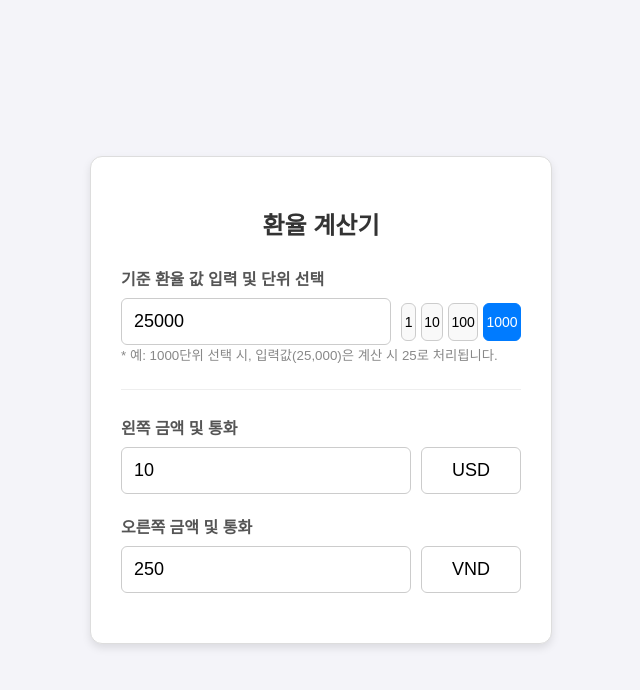
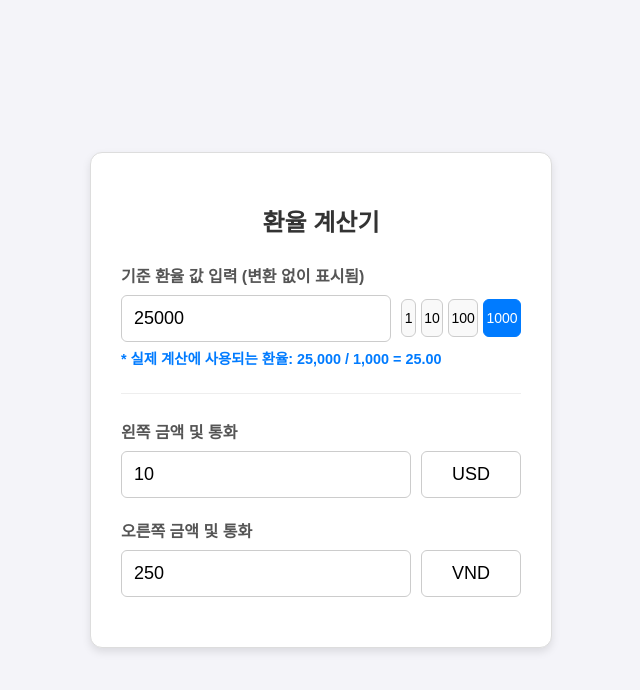
Before and after one commit to Ivanbaatr/currency_calculator, a plain HTML site: page index.html in a window 1280 px wide. Shown: the whole page, without its empty margins (319-959 px from the left). Drawn offline with Linux system fonts and the light colour scheme.

Commit message:
Update index.html

```diff
--- a/index.html
+++ b/index.html
@@ -3,10 +3,10 @@
 <head>
     <meta charset="UTF-8">
     <meta name="viewport" content="width=device-width, initial-scale=1.0">
-    <title>단위 버튼 환율 계산기</title>
+    <title>단위 선택 기준 환율 계산기</title>
 
     <style>
-        /* CSS: 스타일링 */
+        /* CSS: 스타일링 (이전 버전과 유사) */
         body {
             font-family: Arial, sans-serif;
             display: flex;
@@ -17,7 +17,7 @@
             margin: 0;
         }
         .container {
-            width: 400px; /* 폭을 조금 더 넓혔습니다. */
+            width: 400px;
             padding: 30px;
             border: 1px solid #ddd;
             border-radius: 12px;
@@ -48,6 +48,11 @@
         #exchangeRate {
             flex-grow: 2;
             min-width: 0;
+            padding: 12px;
+            border: 1px solid #ccc;
+            border-radius: 6px;
+            box-sizing: border-box;
+            font-size: 18px;
         }
 
         /* 단위 버튼 그룹 */
@@ -74,6 +79,12 @@
             color: white;
             border-color: #007bff;
         }
+        .info-text {
+            color: #007bff;
+            font-weight: bold;
+            margin-top: 5px;
+            font-size: 0.9em;
+        }
 
         /* 금액 및 통화 입력 부분 (이전과 동일) */
         .amount-row {
@@ -97,7 +108,6 @@
             max-width: 100px;
             text-align: center;
         }
-
         input:focus {
             border-color: #007bff;
             outline: none;
@@ -115,7 +125,7 @@
         <h2>환율 계산기</h2>
 
         <div class="input-group">
-            <label>기준 환율 값 입력 및 단위 선택</label>
+            <label>기준 환율 값 입력 (변환 없이 표시됨)</label>
             <div class="rate-control-row">
                 <input type="number" id="exchangeRate" value="25000" min="0.01" step="0.01" placeholder="기준 환율">
 
@@ -126,7 +136,9 @@
                     <button data-multiplier="1000" class="selected">1000</button>
                 </div>
             </div>
-            <small style="color: #888;">* 예: 1000단위 선택 시, 입력값(25,000)은 계산 시 25로 처리됩니다.</small>
+            <div class="info-text" id="calculationInfo">
+                * 실제 계산에 사용되는 환율: 25,000 / 1000 = **25.00**
+            </div>
         </div>
 
         <hr>
@@ -157,14 +169,22 @@
             const multiplierButtons = document.getElementById('multiplierButtons');
             const amountAInput = document.getElementById('amountA');
             const amountBInput = document.getElementById('amountB');
+            const calculationInfo = document.getElementById('calculationInfo'); // 정보 텍스트 필드
+
             let currentMultiplier = 1000; // 초기 단위 설정 (1000 버튼에 .selected 클래스가 있으므로)
 
-            // 2. 실제 환율을 계산하는 함수 (단위 적용)
+            // 2. 실제 환율을 계산하고 정보 필드를 업데이트하는 함수
             function getActualRate() {
                 const R_input = parseFloat(rateInput.value) || 0;
 
                 // 실제 계산에 사용될 환율: 입력값 / 선택된 단위
-                return R_input / currentMultiplier;
+                const R_actual = R_input / currentMultiplier;
+
+                // 정보 필드 업데이트
+                calculationInfo.textContent =
+                    `* 실제 계산에 사용되는 환율: ${R_input.toLocaleString()} / ${currentMultiplier.toLocaleString()} = ${R_actual.toFixed(2)}`;
+
+                return R_actual;
             }
 
             // 3. 계산 함수 정의
@@ -180,7 +200,7 @@
                 }
 
                 const B = A * R_actual;
-                // 오른쪽 금액은 VND처럼 단위가 클 수 있으므로 소수점 없이 표시 (원하는 경우 toFixed(2) 사용)
+                // 오른쪽 금액(VND)은 소수점 없이 표시
                 amountBInput.value = B.toFixed(0);
             }
 
@@ -195,24 +215,23 @@
                 }
 
                 const A = B / R_actual;
-                amountAInput.value = A.toFixed(2); // 왼쪽 금액은 소수점 2자리 표시
+                // 왼쪽 금액(USD)은 소수점 2자리 표시
+                amountAInput.value = A.toFixed(2);
             }
 
             // 4. 이벤트 리스너: 단위 버튼 처리
             multiplierButtons.addEventListener('click', (e) => {
                 if (e.target.tagName === 'BUTTON') {
-                    // 모든 버튼에서 'selected' 클래스 제거
+                    // 버튼 선택 상태 업데이트
                     multiplierButtons.querySelectorAll('button').forEach(btn => {
                         btn.classList.remove('selected');
                     });
-
-                    // 클릭된 버튼에 'selected' 클래스 추가
                     e.target.classList.add('selected');
 
-                    // 선택된 단위 값 업데이트
+                    // 단위 값 업데이트
                     currentMultiplier = parseFloat(e.target.dataset.multiplier);
 
-                    // 단위가 바뀌었으므로 계산 다시 실행
+                    // 단위가 바뀌었으므로 계산 다시 실행 (정보 필드도 자동 업데이트됨)
                     calculateB();
                 }
             });
```
